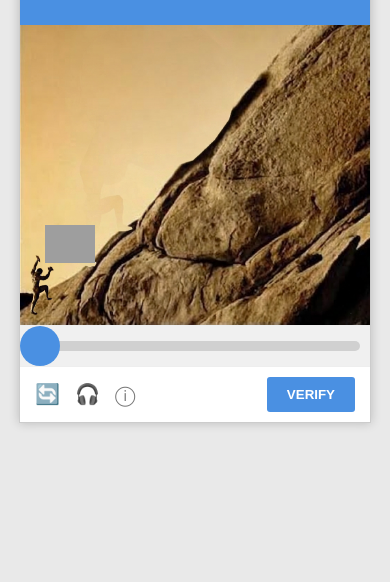
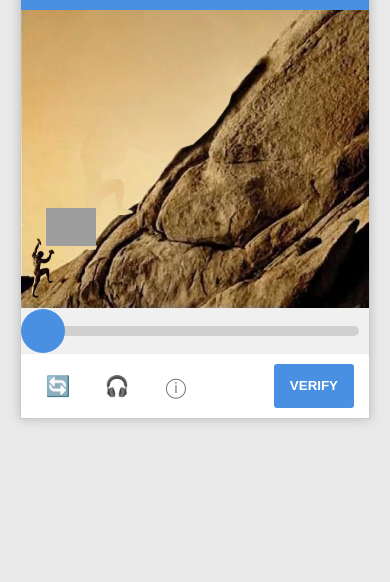
Before and after one commit to 0xNMLSS/Sisyphus-CAPTCHA, a plain HTML site: page index.html in a window 390 px wide. Shown: the part 262-844 px from the top of the page. Drawn offline with Linux system fonts and the light colour scheme; grey boxes are pictures that could not be loaded.

Commit message:
Enhance responsive design in index.html with improved layout, styles, and touch handling for mobile devices. Update README to reflect changes in file naming and highlight responsive features.

```diff
--- a/index.html
+++ b/index.html
@@ -2,13 +2,21 @@
 <html lang="en">
 <head>
     <meta charset="UTF-8">
-    <meta name="viewport" content="width=device-width, initial-scale=1.0">
+    <meta name="viewport" content="width=device-width, initial-scale=1.0, viewport-fit=cover">
+    <meta name="theme-color" content="#4A90E2">
     <title>Sisyphus CAPTCHA</title>
     <link rel="icon" href="favicon.svg" type="image/svg+xml">
     <style>
         :root {
             --blue-primary: #4A90E2;
             --bg-gray: #f9f9f9;
+            --captcha-max-w: 350px;
+            --game-h: 300px;
+        }
+
+        html {
+            height: 100%;
+            -webkit-text-size-adjust: 100%;
         }
 
         body {
@@ -17,18 +25,27 @@
             display: flex;
             justify-content: center;
             align-items: center;
-            height: 100vh;
+            min-height: 100vh;
+            min-height: 100dvh;
+            min-height: -webkit-fill-available;
             margin: 0;
+            box-sizing: border-box;
+            padding: max(12px, env(safe-area-inset-top)) max(12px, env(safe-area-inset-right)) max(12px, env(safe-area-inset-bottom)) max(12px, env(safe-area-inset-left));
+            overflow-x: hidden;
+            -webkit-tap-highlight-color: transparent;
         }
 
         /* CAPTCHA outer frame */
         .captcha-container {
-            width: 350px;
+            width: 100%;
+            max-width: var(--captcha-max-w);
             background: white;
             box-shadow: 0 0 10px rgba(0,0,0,0.2);
             border: 1px solid #ccc;
             user-select: none;
+            -webkit-user-select: none;
             position: relative;
+            box-sizing: border-box;
         }
 
         /* Blue header */
@@ -43,7 +60,7 @@
 
         /* Game area */
         .game-area {
-            height: 300px; /* fixed height */
+            height: var(--game-h);
             background-image: url('Background.png'); /* slope from image_0.png */
             background-size: cover;
             background-position: bottom left;
@@ -78,10 +95,11 @@
 
         /* Bottom slider wrapper */
         .slider-container {
-            height: 40px;
+            height: 44px;
             background-color: #f0f0f0;
             border-top: 1px solid #eee;
             position: relative;
+            touch-action: none;
         }
 
         /* Slider track */
@@ -98,13 +116,13 @@
 
         /* Slider thumb */
         .slider-handle {
-            width: 40px;
-            height: 40px;
+            width: 44px;
+            height: 44px;
             background-color: var(--blue-primary);
             border-radius: 50%;
             position: absolute;
             top: 0;
-            left: -20px; /* initial position */
+            left: -22px; /* initial position */
             cursor: grab;
             transition: transform 0.1s ease-out;
         }
@@ -162,6 +180,8 @@
             display: none;
             position: fixed;
             top: 0; left: 0; width: 100%; height: 100%;
+            box-sizing: border-box;
+            padding: max(16px, env(safe-area-inset-top)) max(16px, env(safe-area-inset-right)) max(16px, env(safe-area-inset-bottom)) max(16px, env(safe-area-inset-left));
             background: rgba(0,0,0,0.8);
             color: white;
             flex-direction: column;
@@ -169,6 +189,13 @@
             align-items: center;
             text-align: center;
             z-index: 100;
+        }
+
+        #status-overlay h2,
+        #status-overlay p {
+            max-width: min(90vw, 22rem);
+            margin-left: auto;
+            margin-right: auto;
         }
 
         /* Slightly lighter dim so the downhill roll stays visible behind the message */
@@ -183,6 +210,40 @@
             height: 0;
             opacity: 0;
             pointer-events: none;
+        }
+
+        @media (max-width: 400px) {
+            .header {
+                padding: 18px 16px;
+            }
+
+            .header .title-large {
+                font-size: clamp(1.125rem, 4.5vw, 1.5rem);
+            }
+
+            .game-area {
+                height: auto;
+                aspect-ratio: 350 / 300;
+                min-height: 200px;
+            }
+
+            .footer {
+                flex-wrap: wrap;
+                gap: 8px;
+            }
+
+            .verify-btn {
+                padding: 10px 16px;
+                min-height: 44px;
+            }
+
+            .icons span {
+                min-width: 44px;
+                min-height: 44px;
+                display: inline-flex;
+                align-items: center;
+                justify-content: center;
+            }
         }
     </style>
 </head>
@@ -300,6 +361,11 @@
     let verifyRollbackAnimId = null;
     const slopeAngleFactor = 0.5; // ratio of vertical climb speed to horizontal motion
 
+    /** Horizontal travel (px) for the slider thumb; keeps in sync with responsive width. */
+    function getSliderTravelPx() {
+        return Math.max(8, captchaContainer.offsetWidth - sliderHandle.offsetWidth);
+    }
+
     function cancelVerifyRollbackAnimation() {
         if (verifyRollbackAnimId !== null) {
             cancelAnimationFrame(verifyRollbackAnimId);
@@ -342,7 +408,7 @@
 
     // Update Sisyphus and boulder positions
     function updateSisyphusPosition() {
-        const maxX = captchaContainer.offsetWidth - 40; // slider track length
+        const maxX = getSliderTravelPx();
         const currentX = (sliderValue / 100) * maxX; // thumb X
         sliderHandle.style.left = currentX + 'px'; // thumb position
 
@@ -374,8 +440,8 @@
     document.addEventListener('mousemove', handleDragOver);
     document.addEventListener('mouseup', handleDragEnd);
 
-    sliderHandle.addEventListener('touchstart', handleDragStart);
-    document.addEventListener('touchmove', handleDragOver);
+    sliderHandle.addEventListener('touchstart', handleDragStart, { passive: true });
+    document.addEventListener('touchmove', handleDragOver, { passive: false });
     document.addEventListener('touchend', handleDragEnd);
 
     function startLoopAudioFromUserGesture() {
@@ -401,11 +467,12 @@
 
     function handleDragOver(e) {
         if (!isDragging) return;
-        const maxX = captchaContainer.offsetWidth - 20; // slider track length
+        if (e.cancelable && e.type === 'touchmove') e.preventDefault();
+        const travel = getSliderTravelPx();
         const currentX = (e.type === 'touchmove' ? e.touches[0] : e).clientX;
         const delta = currentX - startX;
         // new sliderValue (0-100)
-        let newSliderValue = sliderValue + (delta / maxX) * 100;
+        let newSliderValue = sliderValue + (delta / travel) * 100;
         newSliderValue = Math.min(100, Math.max(0, newSliderValue));
 
         sliderValue = newSliderValue;
@@ -483,6 +550,10 @@
         initGame();
     }
 
+    window.addEventListener('resize', () => {
+        updateSisyphusPosition();
+    });
+
     // Start
     initGame();
 </script>
```
Also changed, not shown: 1 other file.
